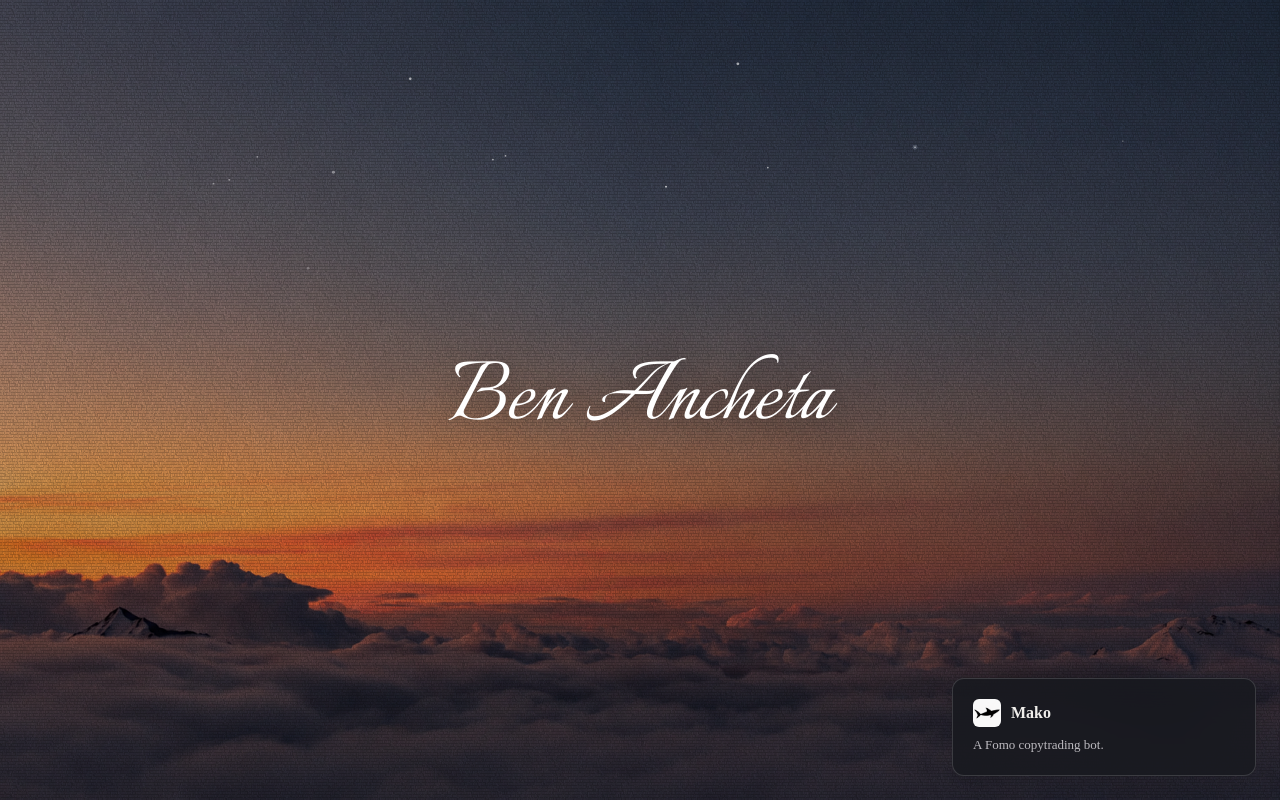
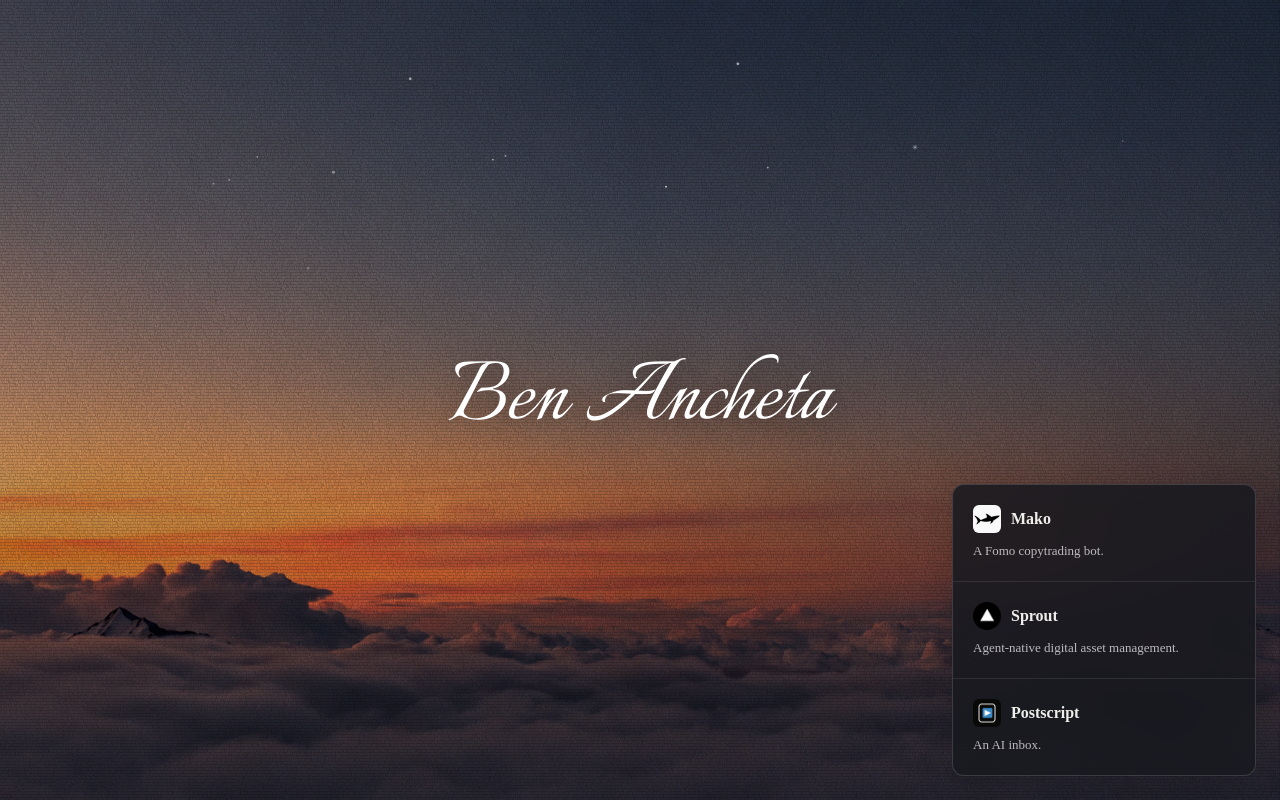
Before and after one commit to bancheta21/benancheta.com, a Next.js app: page / in a window 1280 px wide. Built offline with nearby package versions, Linux system fonts and the light colour scheme.

Commit message:
Add Sprout and Postscript to projects panel
Link usesprout.app and usepostscript.com alongside Mako on the personal site.

```diff
--- a/components/projects-panel.tsx
+++ b/components/projects-panel.tsx
@@ -7,6 +7,18 @@ const projects = [
     href: "https://mako.trade",
     icon: "/mako-favicon.png",
     description: "A Fomo copytrading bot.",
+  },
+  {
+    name: "Sprout",
+    href: "https://usesprout.app",
+    icon: "/sprout-favicon.png",
+    description: "Agent-native digital asset management.",
+  },
+  {
+    name: "Postscript",
+    href: "https://usepostscript.com",
+    icon: "/postscript-favicon.png",
+    description: "An AI inbox.",
   },
 ];
 
```
Also changed, not shown: public/postscript-favicon.png (added), public/sprout-favicon.png (added).
